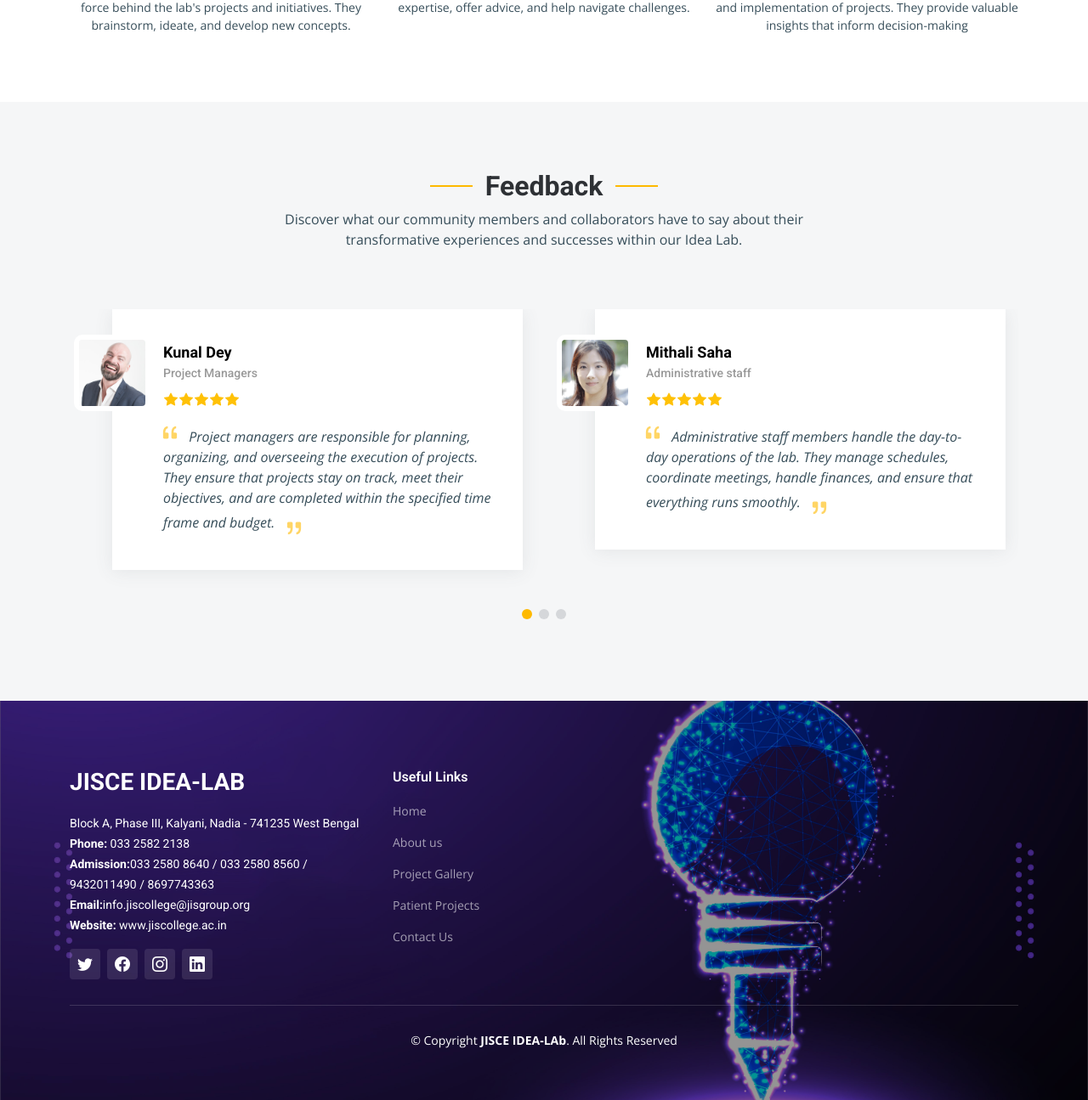
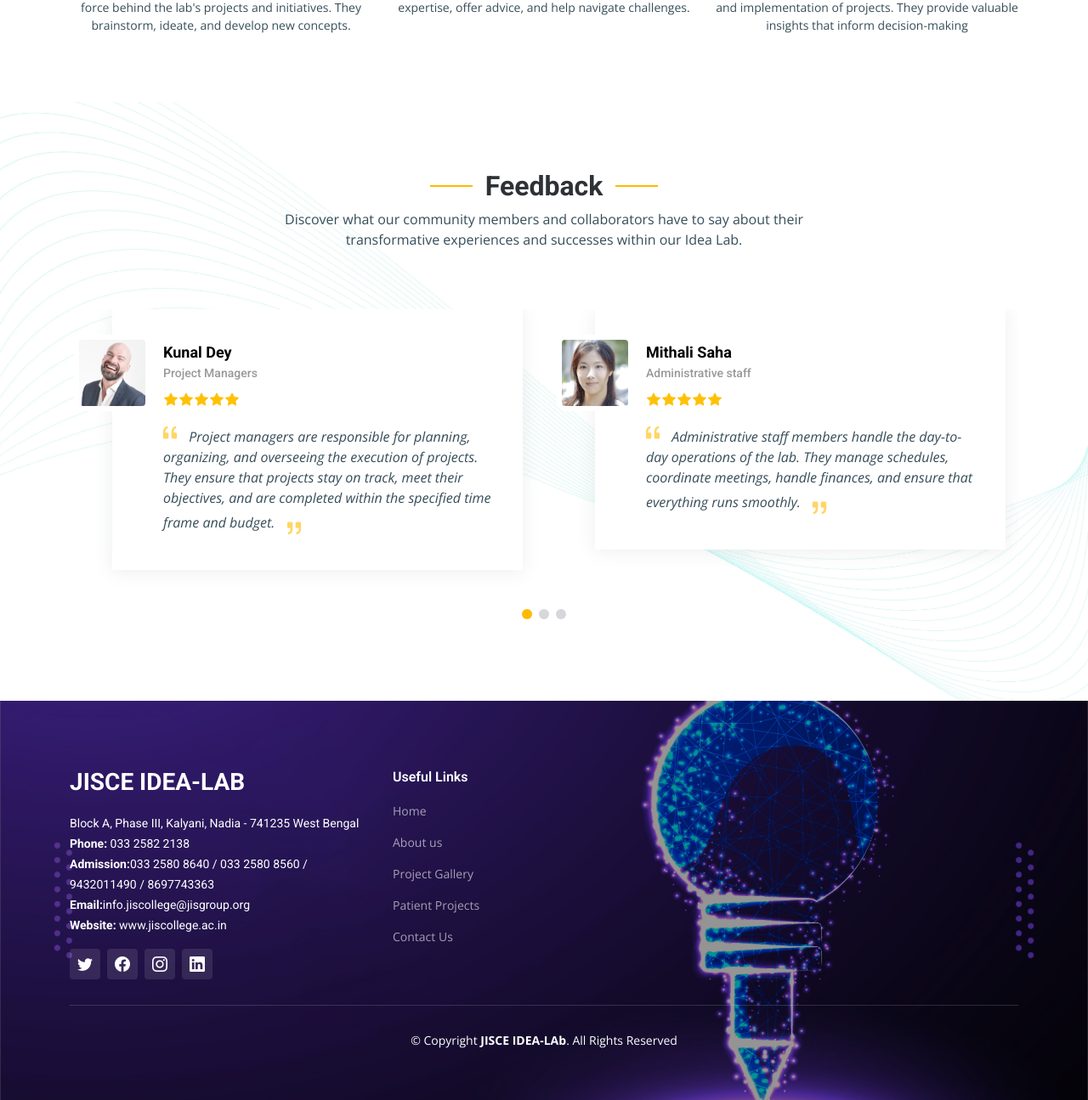
Before and after one commit to RohanDey002/idealab, a PHP site: page /idealab/about.php in a window 1280 px wide. Shown: the part 3779-5074 px from the top of the page at 85% size. Run offline with PHP 8.4, Linux system fonts and the light colour scheme; some libraries are stand-ins or nearby versions.

Commit message:
bg change in feedback section

```diff
--- a/assets/css/style.css
+++ b/assets/css/style.css
@@ -216,3 +216,8 @@
     background-attachment: fixed;
     background-size: cover;
 }
+#testimonials{
+    background: url(./../../image/imgbg.webp);
+    background-attachment: fixed;
+    background-size: cover;
+}
--- a/index.php
+++ b/index.php
@@ -345,7 +345,7 @@
       <div class="container" data-aos="fade-up">
         <div class="section-header">
           <h2>What our Students have done</h2>
-          <p>Consequatur libero assumenda est voluptatem est quidem illum et officia imilique qui vel architecto accusamus fugit aut qui distinctio</p>
+          <p>In our Idea Lab, students have achieved pioneering milestones, transforming ideas into tangible, impactful projects, reflecting our culture of innovation.</p>
         </div>
         <div class="portfolio-isotope" data-portfolio-filter="*" data-portfolio-layout="masonry" data-portfolio-sort="original-order">
           <ul class="portfolio-flters" data-aos="fade-up" data-aos-delay="100">
```
Also changed, not shown: image/imgbg.webp (added).
